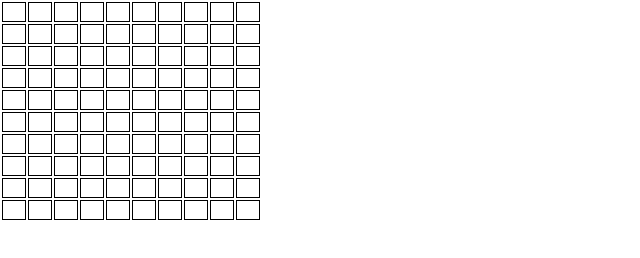
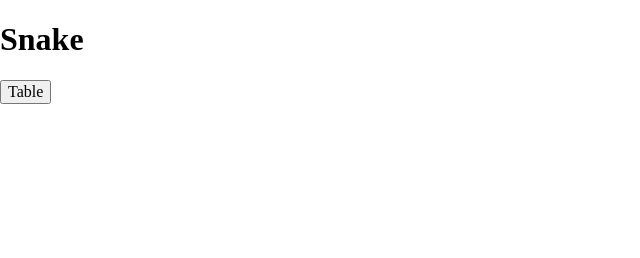
Before and after one commit to andrey-pavlov-13/snaked, a plain HTML site: page index.html in a window 1280 px wide. Shown: the whole page, without its empty margins (0-640 px from the left). Drawn offline with Linux system fonts and the light colour scheme.

Commit message:
Add files via upload

```diff
--- a/index.html
+++ b/index.html
@@ -7,11 +7,13 @@
         <title>Snake</title>
         <link rel="stylesheet" href="normalize.css">
         <link rel="stylesheet" href="style.css">
+        <script defer src="snake.js"></script>
     </head>
     <body>
+        <h1>Snake</h1>
+        <input type="button" id="button_table" value="Table">
         <div class="table" id='s_table'>
         </div>
-    <script src="snake.js"></script>
     </body>
     </html>
 </html>
--- a/snake.js
+++ b/snake.js
@@ -1,3 +1,5 @@
+
+button_table.onclick = function() {
     let s_table = document.querySelector('#s_table');
     function create__table(parent, columns, rows) {
         let table = document.createElement('table');
@@ -12,3 +14,4 @@ function create__table(parent, columns, rows) {
     parent.appendChild(table);
 }
 create__table(s_table, 10,10);
+}
```
Lines whose indentation alone changed are shown as unchanged.
